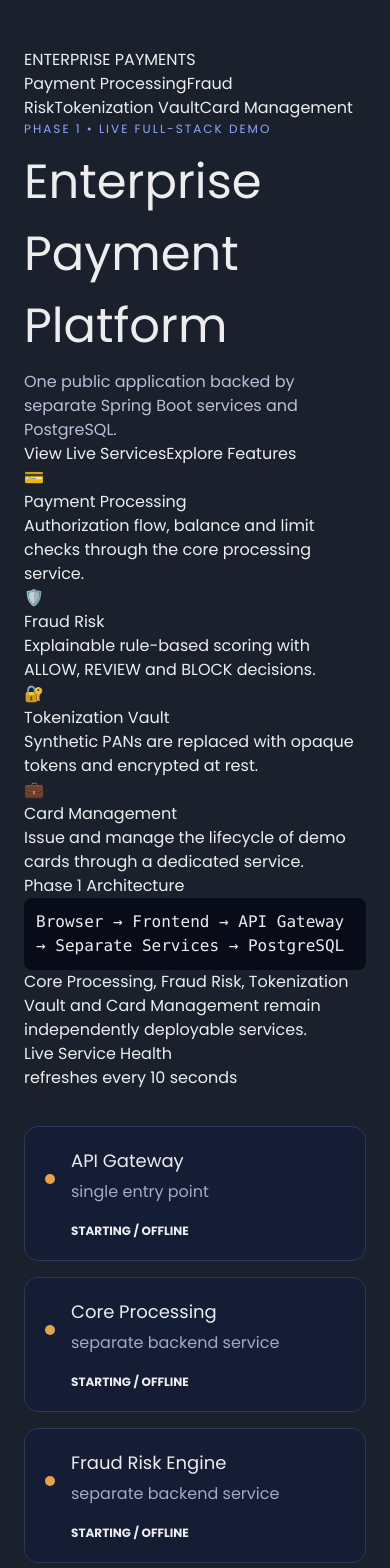
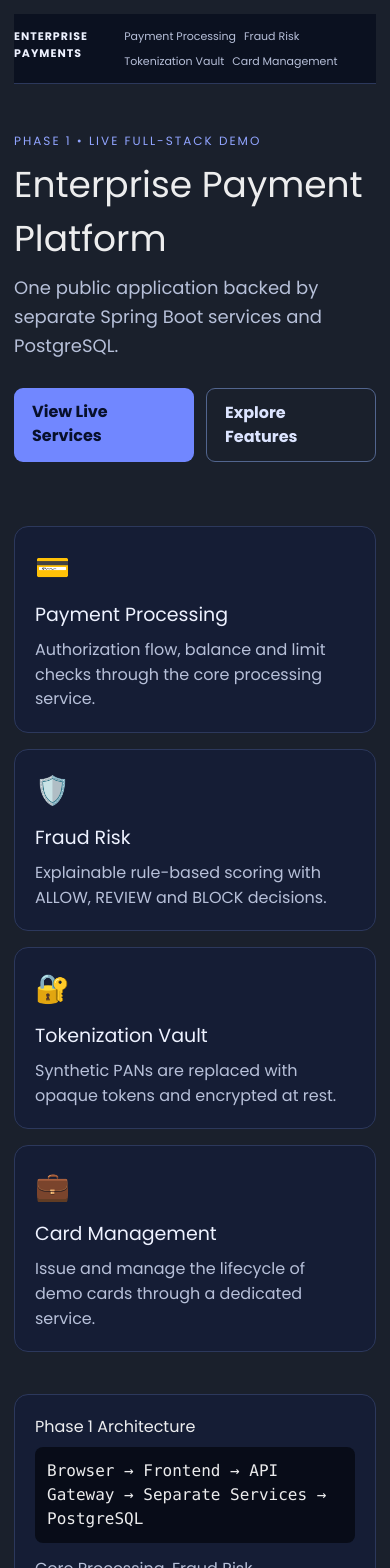
Before and after one commit to sujaytumu/enterprise-work-platform, a React (Create React App) app in the folder client/: page / in a window 390 px wide. Shown: the top 1568 px of the page. Built offline with nearby package versions, Linux system fonts and the light colour scheme; no server answers.

Commit message:
Add navigation and responsive Phase 1 dashboard styling

```diff
--- a/client/src/App.css
+++ b/client/src/App.css
@@ -1 +1,16 @@
-*{box-sizing:border-box}body{margin:0;background:#0b1020;color:#eef2ff;font-family:Arial,sans-serif}.platform{max-width:1100px;margin:auto;padding:48px 24px}.eyebrow{letter-spacing:2px;color:#91a4ff;font-size:12px}.platform h1{font-size:48px;margin:8px 0}.subtitle{color:#b7c0d9}.grid{display:grid;grid-template-columns:repeat(auto-fit,minmax(280px,1fr));gap:16px;margin:36px 0}.service,.quick{background:#151d35;border:1px solid #2c385c;border-radius:14px;padding:20px}.service{display:grid;grid-template-columns:14px 1fr;gap:12px;align-items:center}.service h2{margin:0;font-size:18px}.service p{margin:6px 0;color:#9eabc9}.service b{grid-column:2;font-size:12px}.dot{width:10px;height:10px;border-radius:50%}.online{background:#43d17a}.offline{background:#e6a34a}code{display:inline-block;background:#080c18;padding:12px;border-radius:8px}.quick p{color:#b7c0d9}
+*{box-sizing:border-box;scroll-behavior:smooth}
+body{margin:0;background:#0b1020;color:#eef2ff;font-family:Arial,sans-serif}
+.platform{max-width:1120px;margin:auto;padding:24px}
+.nav{display:flex;justify-content:space-between;align-items:center;gap:18px;padding:14px 0;border-bottom:1px solid #2c385c;position:sticky;top:0;background:#0b1020eF;backdrop-filter:blur(10px);z-index:5}
+.nav a{color:#b7c0d9;text-decoration:none;font-size:14px;margin-left:16px}.nav .brand{margin:0;color:#eef2ff;font-weight:700;letter-spacing:1px}
+.hero{padding:72px 0 36px}.eyebrow{letter-spacing:2px;color:#91a4ff;font-size:12px}.platform h1{font-size:50px;margin:8px 0}.subtitle{color:#b7c0d9;max-width:700px;font-size:18px;line-height:1.6}
+.heroActions{display:flex;gap:12px;margin-top:28px}.primary,.secondary{display:inline-block;padding:12px 18px;border-radius:9px;text-decoration:none;font-weight:700}.primary{background:#7187ff;color:#08102b}.secondary{border:1px solid #52658e;color:#dce4ff}
+.featureGrid,.grid{display:grid;grid-template-columns:repeat(auto-fit,minmax(220px,1fr));gap:16px;margin:28px 0}
+.feature,.service,.quick,.architecture,.featureSection{background:#151d35;border:1px solid #2c385c;border-radius:14px;padding:20px}
+.feature{color:#eef2ff;text-decoration:none;transition:transform .15s}.feature:hover{transform:translateY(-3px)}.feature span{font-size:28px}.feature h2{margin:12px 0 8px;font-size:19px}.feature p,.architecture p,.featureSection p{margin:0;color:#b7c0d9;line-height:1.55}
+.architecture{margin:42px 0}.architecture h2{margin-top:0}.architecture code{margin:8px 0 14px}
+.sectionHead{display:flex;justify-content:space-between;align-items:center;margin-top:42px}.sectionHead h2{margin:0}.sectionHead span{color:#9eabc9;font-size:13px}
+.service{display:grid;grid-template-columns:14px 1fr;gap:12px;align-items:center}.service h2{margin:0;font-size:18px}.service p{margin:6px 0;color:#9eabc9}.service b{grid-column:2;font-size:12px}.dot{width:10px;height:10px;border-radius:50%}.online{background:#43d17a}.offline{background:#e6a34a}
+.featureSection{margin:20px 0;display:grid;grid-template-columns:70px 1fr auto;gap:20px;align-items:center}.featureSection h2{margin:0 0 8px}.bigIcon{font-size:38px}.muted{font-size:13px;margin-top:8px!important;color:#8e9aba!important}
+code{display:inline-block;background:#080c18;padding:12px;border-radius:8px}.quick{margin:42px 0}.quick p{color:#b7c0d9}
+@media(max-width:700px){.platform{padding:14px}.nav{align-items:flex-start}.nav div{display:flex;flex-wrap:wrap;gap:8px}.nav a{margin-left:0;font-size:11px}.platform h1{font-size:36px}.featureSection{grid-template-columns:50px 1fr}.featureSection .secondary{grid-column:2}.hero{padding-top:48px}}
```
